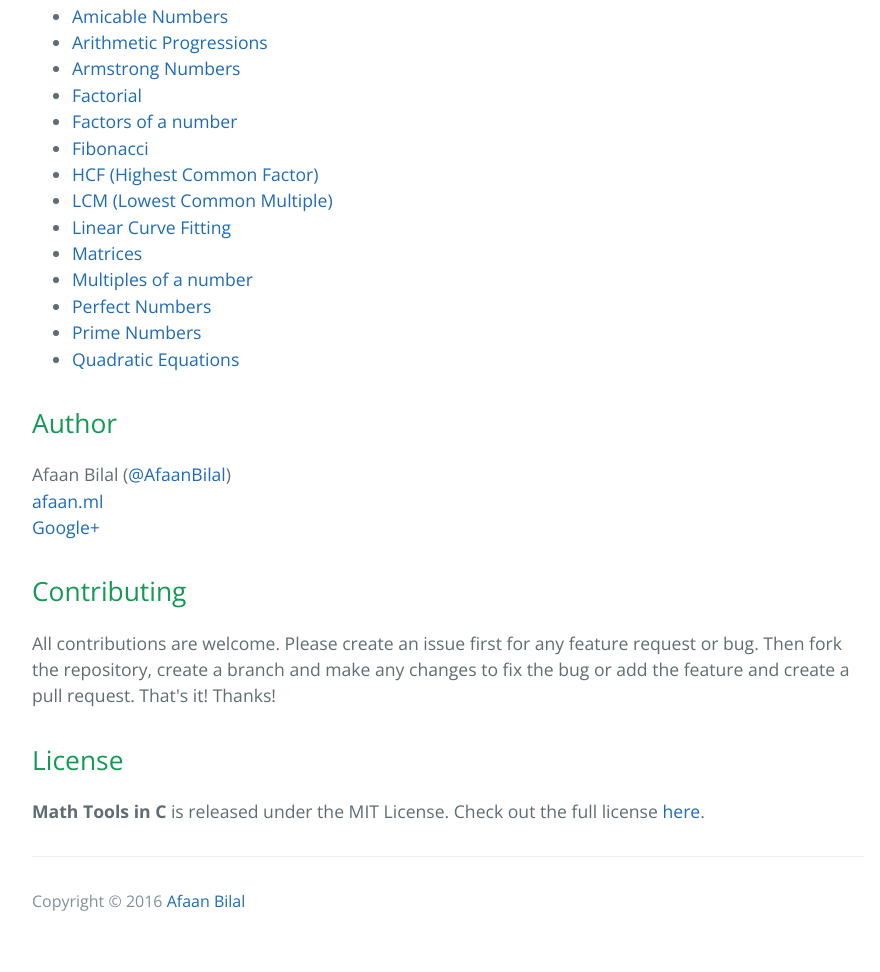
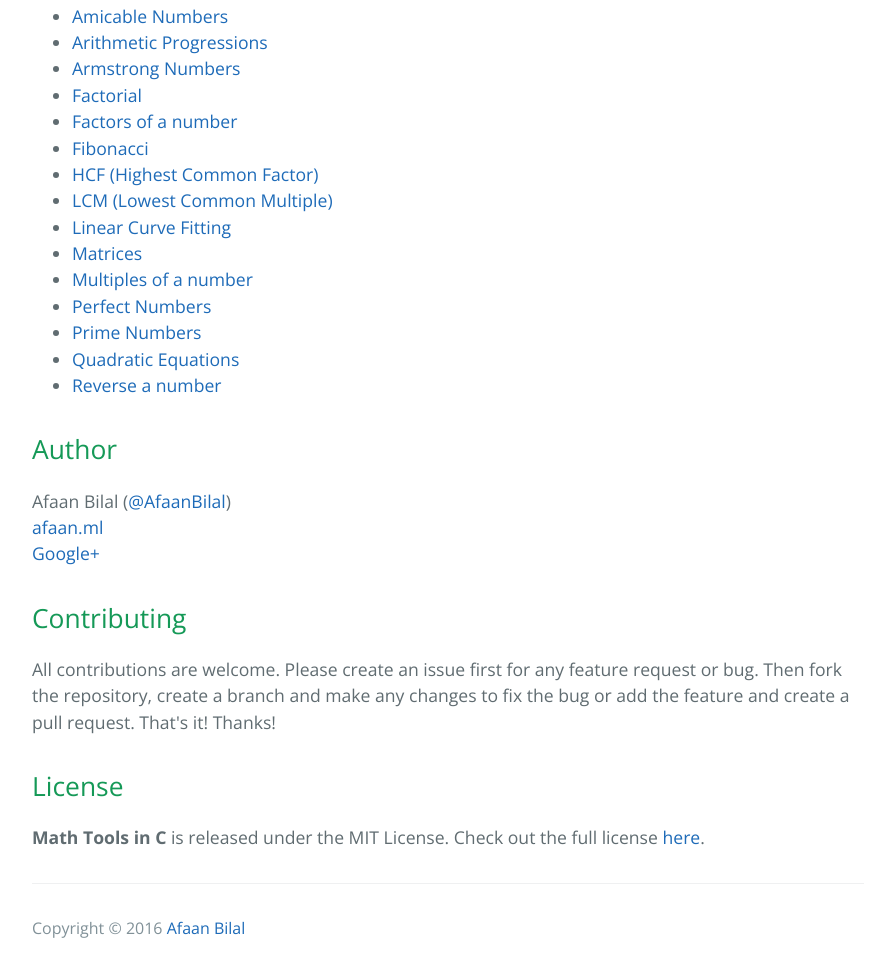
Before and after one commit to AfaanBilal/math-tools-in-c, a plain HTML site: page index.html in a window 1280 px wide. Shown: the part 728-1700 px from the top of the page, without its empty margins (192-1072 px from the left). Before the commit the page ends 1673 px from the top, so only its background shows below. Drawn offline with nearby package versions, Linux system fonts and the light colour scheme.

Commit message:
Added number reverse

```diff
--- a/index.html
+++ b/index.html
@@ -53,6 +53,7 @@
         <li><a target="_blank" href="https://github.com/AfaanBilal/math-tools-in-c/blob/master/perfect.c">Perfect Numbers</a></li>
         <li><a target="_blank" href="https://github.com/AfaanBilal/math-tools-in-c/blob/master/prime.c">Prime Numbers</a></li>
         <li><a target="_blank" href="https://github.com/AfaanBilal/math-tools-in-c/blob/master/quadratic-equations.c">Quadratic Equations</a></li>
+		<li><a target="_blank" href="https://github.com/AfaanBilal/math-tools-in-c/blob/master/reverse.c">Reverse a number</a></li>
     </ul>
 </p>
 
```
